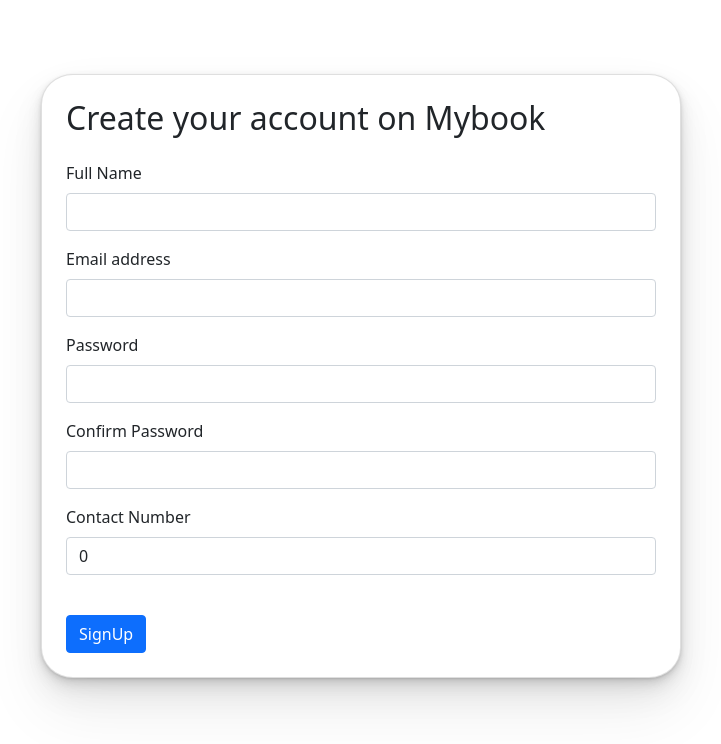
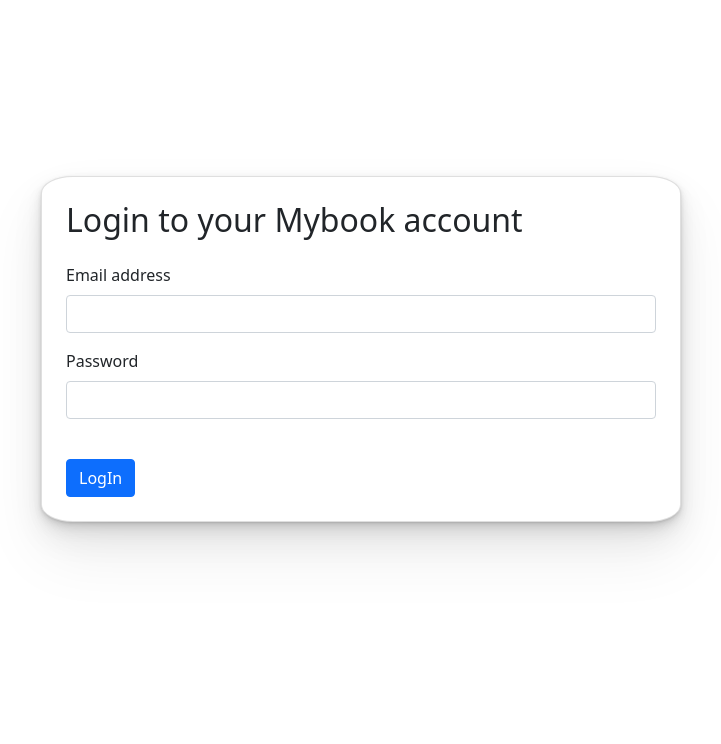
Before and after one commit to sahilyadav151299/MyBook, an Angular app in the folder frontend/: page /signup in a window 1280 px wide. Shown: the top 744 px of the page, without its empty margins (483-1204 px from the left). Built offline with nearby package versions, Linux system fonts and the light colour scheme.

Commit message:
Login Component Created

```diff
--- a/frontend/src/app/app.component.html
+++ b/frontend/src/app/app.component.html
@@ -1 +1 @@
-<app-signUp></app-signUp>
+<app-login></app-login>
--- a/frontend/src/app/app.module.ts
+++ b/frontend/src/app/app.module.ts
@@ -1,3 +1,4 @@
+import { LoginComponent } from './components/login/login.component';
 import { SignUpComponent } from './components/signUp/signUp.component';
 import { NgModule } from '@angular/core';
 import { BrowserModule } from '@angular/platform-browser';
@@ -12,7 +13,8 @@
   declarations: [
     AppComponent,
     DemoComponent,
-    SignUpComponent
+    SignUpComponent,
+    LoginComponent
   ],
   imports: [
     BrowserModule,
--- /dev/null
+++ b/frontend/src/app/components/login/login.component.css
@@ -0,0 +1,21 @@
+.main-card{
+    float: right;
+    margin-right: 10%;
+    margin-top: 10%;
+
+}
+.content{
+    box-shadow: rgba(0, 0, 0, 0.07) 0px 1px 2px, rgba(0, 0, 0, 0.07) 0px 2px 4px, rgba(0, 0, 0, 0.07) 0px 4px 8px, rgba(0, 0, 0, 0.07) 0px 8px 16px, rgba(0, 0, 0, 0.07) 0px 16px 32px, rgba(0, 0, 0, 0.07) 0px 32px 64px;
+    border-radius: 5%;
+}
+
+.danger{
+    color: red;
+}
+input.ng-touched.ng-invalid{
+    border-left: 5px solid red;
+}
+
+input.ng-valid{
+    border-left: 5px solid green;
+}
--- /dev/null
+++ b/frontend/src/app/components/login/login.component.html
@@ -0,0 +1,38 @@
+<div class = "main-card ">
+  <div class = "row">
+          <div class="card mt-5 content" style="width: 40rem;">
+              <form [formGroup]="logInForm" (ngSubmit)="onSignUp()">
+                  <div class = "form-gruop row">
+                      <div class="mb-3 px-4 mt-4 form-group col-md-10">
+                          <h2>Login to your Mybook account</h2>
+                      </div>
+                      <div class="mb-3 px-4 col-xs-3 form-group">
+                          <label for="email" class="form-label">Email address</label>
+                          <input type="email" class="form-control" formControlName="email" [ngClass]="{ 'is-invalid': submitted && f['email'].errors }">
+                          <!-- <span class="danger" *ngIf="email?.touched && email?.invalid" >Email is Invalid</span> -->
+                          <div *ngIf="submitted && f['email'].errors" class="invalid-feedback">
+                            <div *ngIf="f['email'].errors['required']">Email is required.</div>
+                            <div *ngIf="f['email'].errors['email']">Email must be a valid email address.</div>
+                          </div>
+                      </div>
+                      <div class="mb-3 px-4 col-xs-3">
+                      <label for="password" class="form-label">Password</label>
+                      <input type="password" class="form-control" formControlName="password" [ngClass]="{ 'is-invalid': submitted && f['password'].errors }" >
+                      <!-- <small class="danger" *ngIf= "password?.touched && !password?.valid">Password is Required</small> -->
+                      <div *ngIf="submitted && f['password'].errors" class="invalid-feedback">
+                        <div *ngIf="f['password'].errors['required']">Password is required.</div>
+                        <div *ngIf="f['password'].errors['pattern']">Password must include a uppercase letter, lowercase letter, number, special character & atleast 8 alphanumeric in length .</div>
+                      </div>
+
+                      </div>
+
+
+                      <div class="mb-4 mt-4 px-4 col-xs-3">
+                          <!-- <button type="submit" class="btn btn-primary" [disabled]="signUpForm.invalid">SignUp</button> -->
+                          <button type="submit" class="btn btn-primary">LogIn</button>
+                      </div>
+                  </div>
+              </form>
+          </div>
+  </div>
+</div>
--- /dev/null
+++ b/frontend/src/app/components/login/login.component.ts
@@ -0,0 +1,48 @@
+import { Component, OnInit } from '@angular/core';
+import {FormGroup, FormControl, Validators, NgForm} from '@angular/forms';
+
+
+@Component({
+  selector: 'app-login',
+  templateUrl: './login.component.html',
+  styleUrls: ['./login.component.css']
+})
+export class LoginComponent implements OnInit {
+
+  constructor() { }
+
+  ngOnInit() {
+  }
+
+  success = '';
+
+  logInForm = new FormGroup({
+    email: new FormControl('', [Validators.required, Validators.email]),
+    password: new FormControl('', [Validators.required, Validators.pattern(/^(?=\D*\d)(?=[^a-z]*[a-z])(?=.*[$@$!%*#?&^])(?=[^A-Z]*[A-Z]).{8,30}$/)]),
+  })
+  get email(){return this.logInForm.get('email')}
+  get password(){return this.logInForm.get('password')}
+
+  submitted = false;
+
+  get f() {
+    return this.logInForm.controls;
+  }
+
+  onSignUp(){
+    console.warn(this.logInForm.value);
+
+    this.submitted = true;
+
+    // stop here if form is invalid
+    if (this.logInForm.invalid) {
+      return;
+    }
+
+    this.success = JSON.stringify(this.logInForm.value);
+
+
+
+  }
+
+}
```
Also changed, not shown: 1 other file (tests, documents, lock files or other folders).
